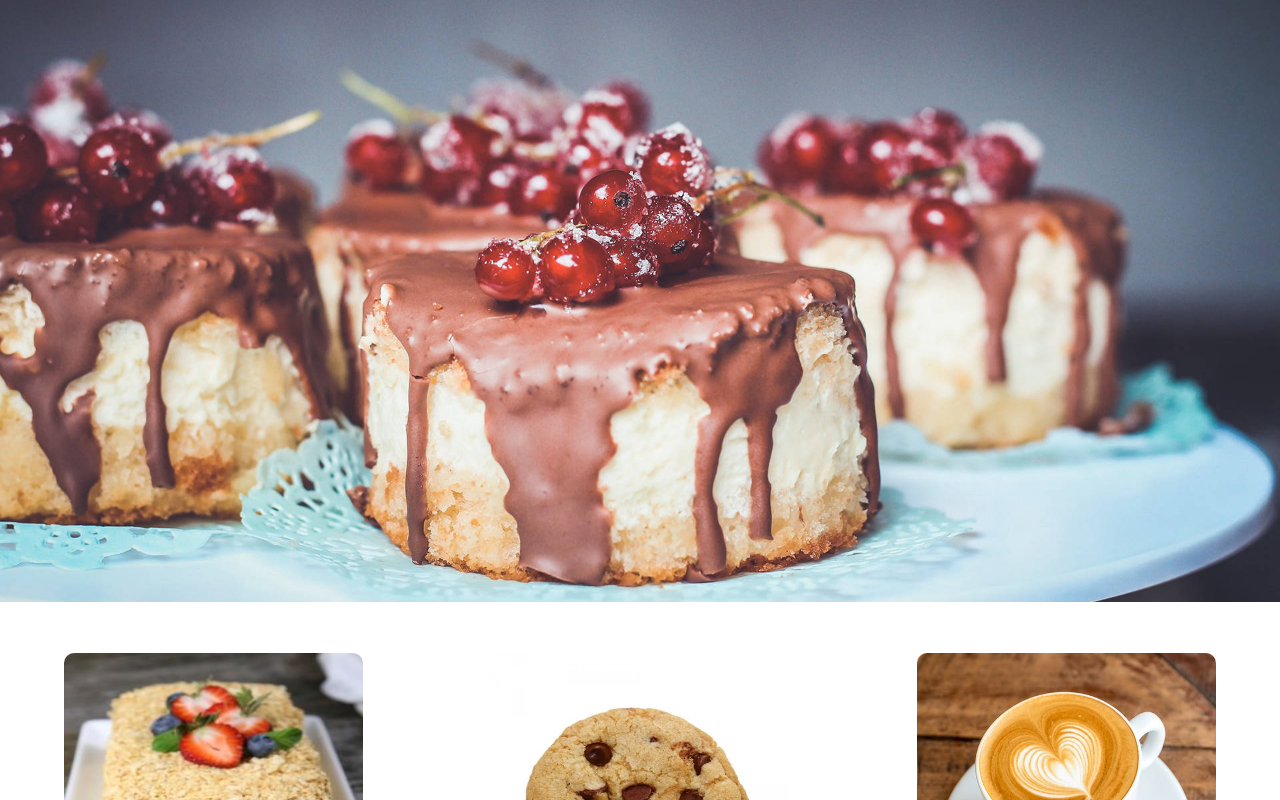
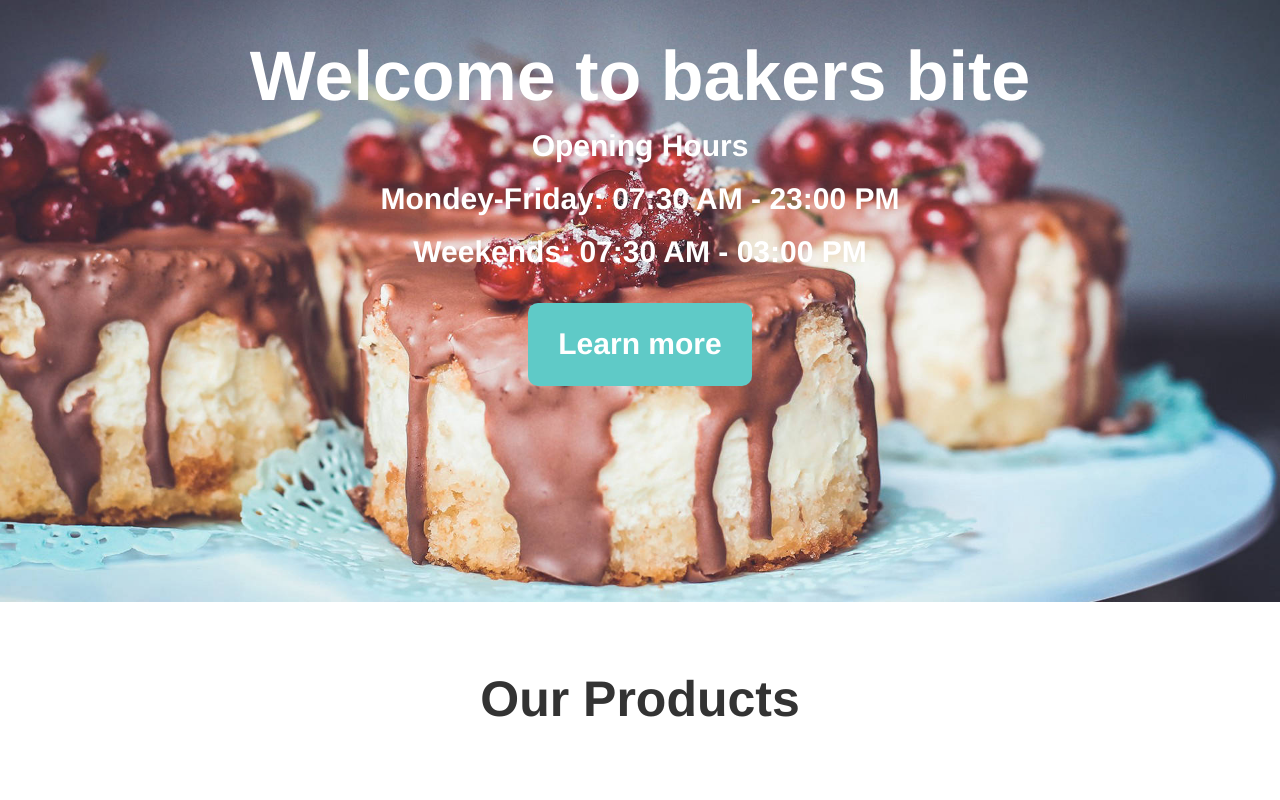
Before and after one commit to Othnielonyx/Bakerz-Bite, an Angular app in the folder bakers/: page / in a window 1280 px wide. Shown: the part 400-1200 px from the top of the page. Built offline with nearby package versions, Linux system fonts and the light colour scheme.

Commit message:
Modify products page

```diff
--- a/bakers/src/app/home/home.component.css
+++ b/bakers/src/app/home/home.component.css
@@ -1,3 +1,6 @@
+.home {
+	margin-bottom: 70px;
+}
 .navbar {
 	display: flex;
 	gap: 50px;
@@ -26,4 +29,41 @@ ul li a:hover {
 	background-size: cover;
 	background-position: center;
 	height: 100vh;
+	color: white;
+	/* filter: contrast(50%); */
 }
+
+.intro {
+	display: flex;
+	flex-direction: column;
+	justify-content: center;
+	align-items: center;
+	height: 100%;
+}
+
+.intro h1 {
+	font-size: 70px;
+	font-weight: bold;
+}
+
+.intro p {
+	font-size: 30px;
+	font-weight: bold;
+}
+
+.intro button {
+	background-color: #5FCAC7;
+	color: white;
+	border: none;
+	padding: 20px 30px;
+	border-radius: 10px;
+	font-size: 30px;
+	font-weight: bold;
+	margin-top: 20px;
+	cursor: pointer;
+	transition: transform 0.3s ease-in-out;
+}
+
+.intro button:hover {
+	transform: scale(1.2);
+}
--- a/bakers/src/app/home/home.component.html
+++ b/bakers/src/app/home/home.component.html
@@ -1,4 +1,4 @@
-<div>
+<div class="home">
   <nav class="navbar">
     <img class="logo" src="../../assets/images/head-logo.png" alt="Logo image">
     <ul class="menu">
@@ -10,6 +10,14 @@
     </ul>
   </nav>
   <div class="home-img">
-
+    <div class="intro">
+      <h1>Welcome to bakers bite</h1>
+      <p>Opening Hours</p>
+      <p>Mondey-Friday: 07:30 AM - 23:00 PM</p>
+      <p>Weekends: 07:30 AM - 03:00 PM</p>
+      <button type="button">
+        Learn more
+      </button>
+    </div>
   </div>
 </div>
--- a/bakers/src/app/product/product.component.css
+++ b/bakers/src/app/product/product.component.css
@@ -3,6 +3,12 @@
   flex-direction: column;
   align-items: center;
   justify-content: center;
+}
+
+.product-header {
+  text-align: center;
+  font-size: 50px;
+  font-weight: 600;
 }
 
 .products {
--- a/bakers/src/app/product/product.component.html
+++ b/bakers/src/app/product/product.component.html
@@ -1,8 +1,11 @@
-<div class="products">
+<div>
+  <h1 class="product-header">Our Products</h1>
+  <div class="products">
   <div class="product" *ngFor="let product of products">
     <img class="productImg" [src]="product.path" alt="product image">
     <h2>{{ product.name }}</h2>
-    <p>{{ product.description }}</p>
-    <p>Price: {{ product.price }}</p>
+    <!-- <p>{{ product.description }}</p> -->
+    <!-- <p>Price: {{ product.price }}</p> -->
   </div>
 </div>
+</div>
```
